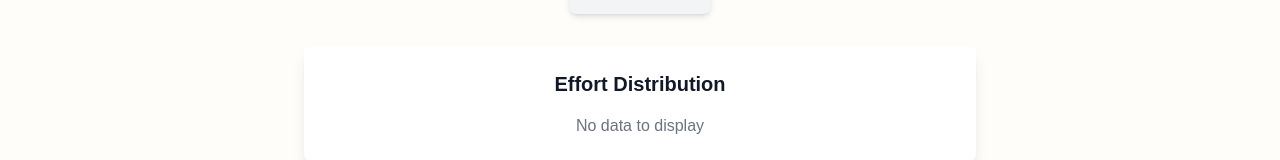
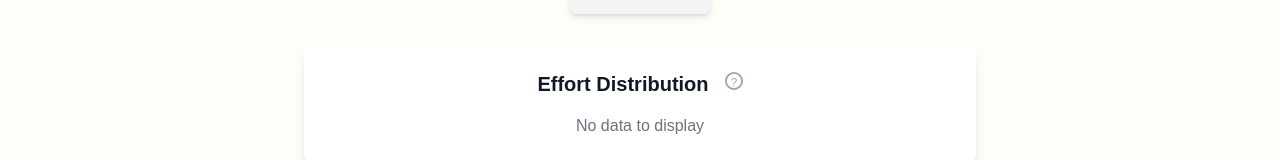
Before and after one commit to jormunrod/giviz, a React (Vite) app in the folder frontend/giviz-frontend/: page /analysis in a window 1280 px wide. Shown: the part 330-490 px from the top of the page. Built offline with nearby package versions, Linux system fonts and the light colour scheme; a web font is replaced by a local one.

Commit message:
feat: add InfoTooltip component to provide context for Effort Distribution chart in Analysis page

```diff
--- /dev/null
+++ b/frontend/giviz-frontend/src/components/InfoTooltip.jsx
@@ -0,0 +1,29 @@
+import { useState } from "react";
+
+export default function InfoTooltip({ text }) {
+  const [show, setShow] = useState(false);
+
+  return (
+    <span className="relative inline-block align-middle">
+      <button
+        type="button"
+        aria-label="More info"
+        className="ml-2 text-gray-400 hover:text-blue-500 focus:outline-none"
+        onMouseEnter={() => setShow(true)}
+        onMouseLeave={() => setShow(false)}
+        onFocus={() => setShow(true)}
+        onBlur={() => setShow(false)}
+      >
+        <svg width="18" height="18" viewBox="0 0 20 20" fill="currentColor">
+          <circle cx="10" cy="10" r="9" stroke="currentColor" strokeWidth="2" fill="white" />
+          <text x="10" y="15" textAnchor="middle" fontSize="13" fill="currentColor">?</text>
+        </svg>
+      </button>
+      {show && (
+        <div className="absolute z-10 left-1/2 -translate-x-1/2 mt-2 w-64 p-3 bg-white border border-gray-300 rounded shadow-lg text-sm text-gray-700">
+          {text}
+        </div>
+      )}
+    </span>
+  );
+}
--- a/frontend/giviz-frontend/src/pages/Analysis.jsx
+++ b/frontend/giviz-frontend/src/pages/Analysis.jsx
@@ -1,5 +1,6 @@
 import { useRepo } from "../hooks/useRepo";
 import EffortPieChart from "../components/EffortPieChart";
+import InfoTooltip from "../components/InfoTooltip";
 
 export default function Analysis() {
   const { repoInfo } = useRepo();
@@ -15,9 +16,14 @@ export default function Analysis() {
         </div>
       </div>
       <div className="mt-8 w-full max-w-2xl bg-white p-6 rounded-lg shadow-lg flex flex-col items-center">
-        <h2 className="text-xl font-semibold mb-4 text-center">
-          Effort Distribution
-        </h2>
+        <div className="flex items-center mb-4">
+          <h2 className="text-xl font-semibold text-center mr-2">
+            Effort Distribution
+          </h2>
+          <InfoTooltip
+            text={`This chart shows the percentage of total effort per category. Effort is calculated as the sum of lines added and deleted for commits, and as 1 for each issue or pull request. Categories are determined by AI classification of each contribution.`}
+          />
+        </div>
         <EffortPieChart data={globalEffortPercentages} />
       </div>
     </div>
```
